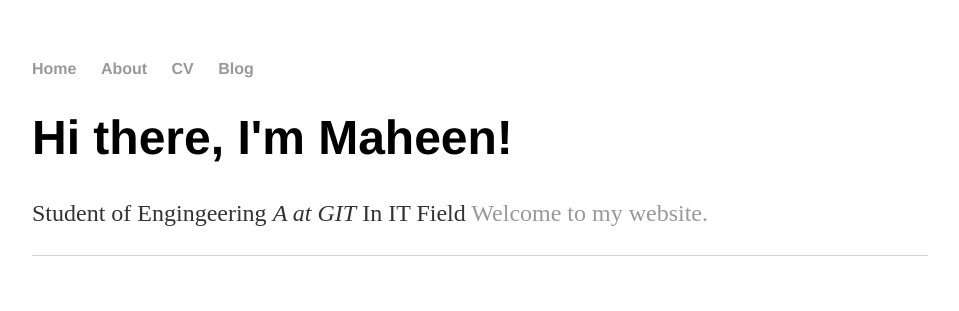
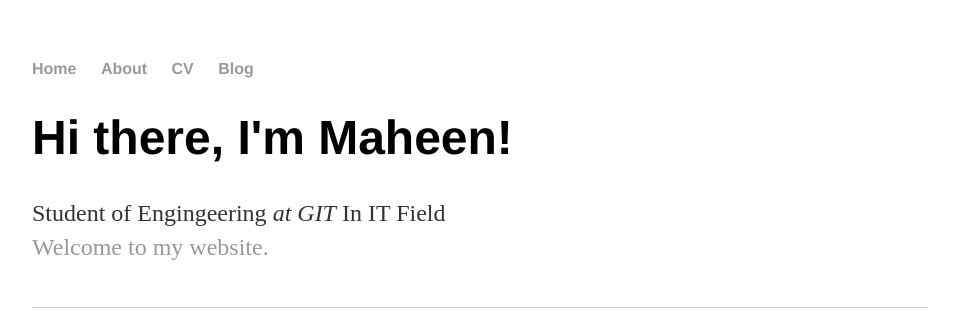
Before and after one commit to Maheen16/maheen16.github.io, a plain HTML site: page index.html in a window 1280 px wide. Shown: the whole page, without its empty margins (160-1119 px from the left). Drawn offline with Linux system fonts and the light colour scheme.

Commit message:
Update index.html

```diff
--- a/index.html
+++ b/index.html
@@ -17,7 +17,7 @@
 		<div class="container">
     		<div class="blurb">
         		<h1>Hi there, I'm Maheen!</h1>
-				<p>Student of Engingeering <em>A at GIT</em> In IT Field <a href="/about">Welcome to my website.</a></p>
+				<p>Student of Engingeering <em>at GIT</em> In IT Field<br> <a href="/about">Welcome to my website.</a></p></br>
     		</div><!-- /.blurb -->
 		</div><!-- /.container -->
 		<footer>
```
